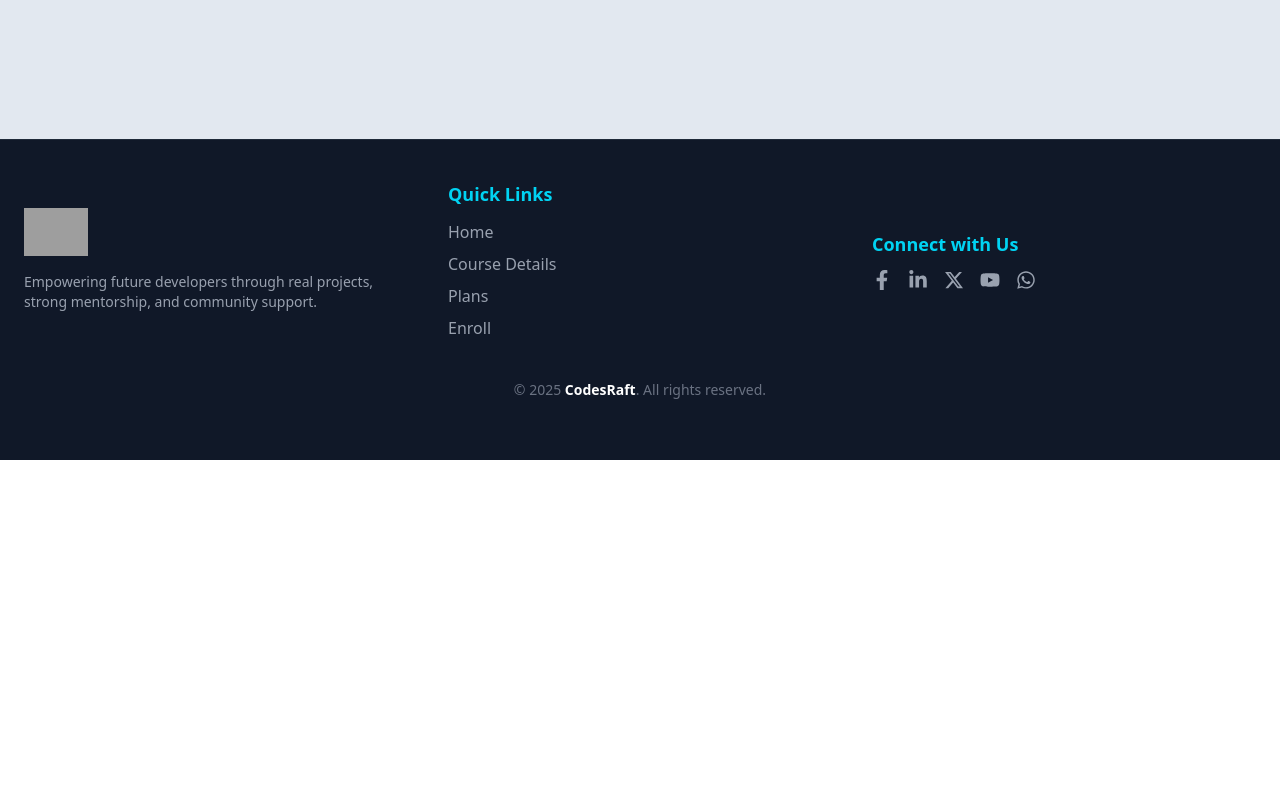
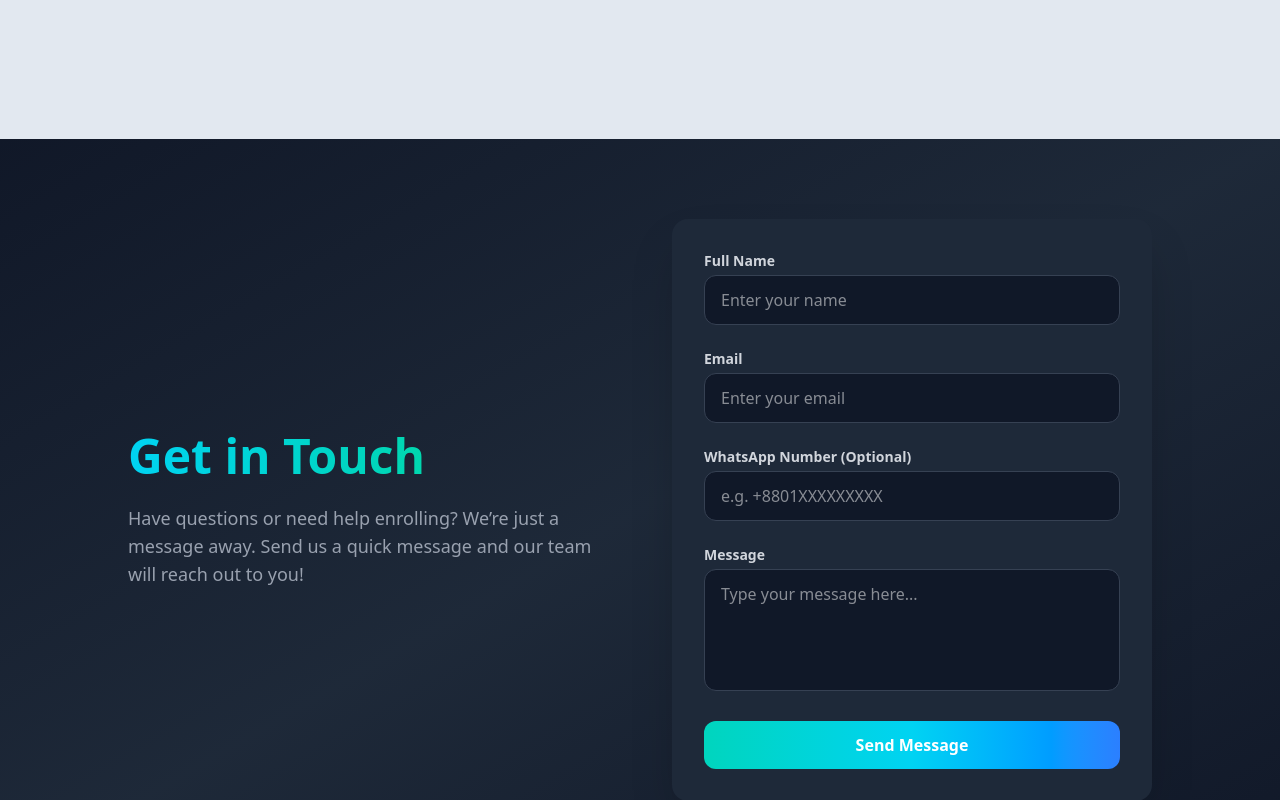
Before and after one commit to Md-Firoz-Mahmud-Nur/Codes_Raft_Academy_Client, a React (Vite) app: page / in a window 1280 px wide. Shown: the part 340-1140 px from the top of the page. Before the commit the page ends 800 px from the top, so only its background shows below. Built offline with nearby package versions, Linux system fonts and the light colour scheme; no server answers; grey boxes are pictures that could not be loaded.

Commit message:
Add : Form Layout

```diff
--- a/src/Components/Footer.jsx
+++ b/src/Components/Footer.jsx
@@ -12,7 +12,6 @@ const Footer = () => {
   const modalRef = useRef();
 
   const openModal = () => {
-    console.log("modal hit");
     modalRef.current?.openModal();
   };
 
--- /dev/null
+++ b/src/Pages/Home/Form.jsx
@@ -0,0 +1,89 @@
+import React from "react";
+
+const Form = () => {
+  return (
+    <section
+      id="contact"
+      className="bg-gradient-to-br from-gray-900 via-gray-800 to-gray-900 px-6 py-20 text-white"
+    >
+      <div className="mx-auto grid max-w-5xl grid-cols-1 items-center gap-16 lg:grid-cols-2">
+        <div className="text-center lg:text-left">
+          <h2 className="mb-6 bg-gradient-to-r from-cyan-400 via-teal-400 to-green-400 bg-clip-text text-5xl font-extrabold text-transparent">
+            Get in Touch
+          </h2>
+          <p className="text-lg text-gray-400">
+            Have questions or need help enrolling? We’re just a message away.
+            Send us a quick message and our team will reach out to you!
+          </p>
+        </div>
+
+        <form
+          id="contactForm"
+          className="w-full space-y-6 rounded-2xl bg-gray-800 p-8 shadow-2xl"
+        >
+          <div>
+            <label className="mb-1 block text-sm font-semibold text-gray-300">
+              Full Name
+            </label>
+            <input
+              type="text"
+              name="name"
+              required
+              className="w-full rounded-xl border border-gray-700 bg-gray-900 px-4 py-3 text-white"
+              placeholder="Enter your name"
+            />
+          </div>
+
+          <div>
+            <label className="mb-1 block text-sm font-semibold text-gray-300">
+              Email
+            </label>
+            <input
+              type="email"
+              name="email"
+              required
+              className="w-full rounded-xl border border-gray-700 bg-gray-900 px-4 py-3 text-white"
+              placeholder="Enter your email"
+            />
+          </div>
+
+          <div>
+            <label className="mb-1 block text-sm font-semibold text-gray-300">
+              WhatsApp Number (Optional)
+            </label>
+            <input
+              type="text"
+              name="whatsapp"
+              className="w-full rounded-xl border border-gray-700 bg-gray-900 px-4 py-3 text-white"
+              placeholder="e.g. +8801XXXXXXXXX"
+            />
+          </div>
+
+          <div>
+            <label className="mb-1 block text-sm font-semibold text-gray-300">
+              Message
+            </label>
+            <textarea
+              name="message"
+              rows="4"
+              required
+              className="w-full resize-none rounded-xl border border-gray-700 bg-gray-900 px-4 py-3 text-white"
+              placeholder="Type your message here..."
+            ></textarea>
+          </div>
+
+          <div>
+            <button
+              type="submit"
+              className="w-full transform rounded-xl bg-gradient-to-r from-teal-400 via-cyan-400 to-blue-500 px-6 py-3 font-bold text-white transition-transform hover:scale-105 hover:from-teal-500 hover:to-blue-600"
+            >
+              Send Message
+            </button>
+          </div>
+        </form>
+      </div>
+    </section>
+  );
+};
+
+export default Form;
--- a/src/Pages/Home/Home.jsx
+++ b/src/Pages/Home/Home.jsx
@@ -1,10 +1,16 @@
 import React from "react";
+import Form from "./Form";
 
 const Home = () => {
   return (
-    <div className="flex h-[50vh] bg-slate-200">
-      <div className="container mx-auto flex items-center justify-center">this is home</div>
-    </div>
+    <>
+      <div className="flex h-[50vh] bg-slate-200">
+        <div className="container mx-auto flex items-center justify-center">
+          this is home
+        </div>
+      </div>
+      <Form></Form>
+    </>
   );
 };
 
--- a/src/index.html
+++ b/src/index.html
@@ -649,6 +649,7 @@
       </style>
     </section>
 
+    <!-- Done -->
     <!-- Contact Section -->
     <section
       id="contact"
@@ -788,6 +789,7 @@
       </div>
     </section>
 
+    <!-- Done -->
     <!-- Footer -->
     <footer class="border-t border-gray-800 bg-gray-900 px-6 py-10 text-white">
       <div
@@ -877,6 +879,7 @@
       </p>
     </footer>
 
+    <!-- Done -->
     <!-- Enroll Modal -->
     <dialog
       id="enrollModal"
@@ -1018,6 +1021,7 @@
       </form>
     </dialog>
 
+    <!-- done -->
     <script>
       function handleFormSubmit(event) {
         event.preventDefault();
@@ -1059,6 +1063,7 @@
       }
     </script>
 
+    <!-- done -->
     <script>
       const paymentDetailsMap = {
         islami: {
```
